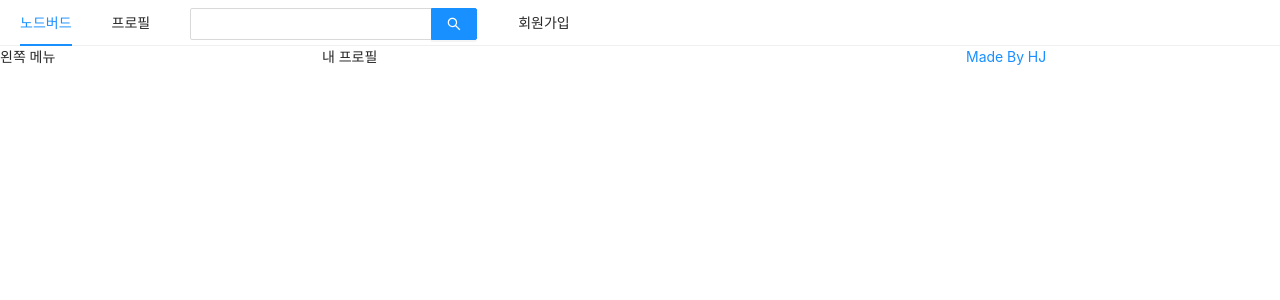
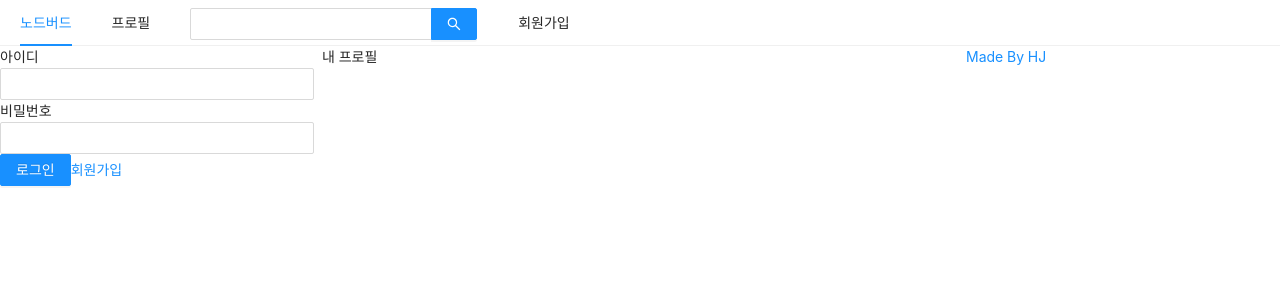
Before and after one commit to Limheonjun/react-nodebird, a Next.js app: page /profile in a window 1280 px wide. Shown: the top 300 px of the page. Built offline with nearby package versions, Linux system fonts and the light colour scheme.

Commit message:
로그인 폼 추가

```diff
--- a/components/AppLayout.tsx
+++ b/components/AppLayout.tsx
@@ -1,9 +1,14 @@
-import React from 'react'
+import React, { useState } from 'react'
 import PropTypes from 'prop-types'
 import Link from 'next/link'
 import { Menu, Input, Row, Col } from 'antd'
 
+import UserProfile from './UserProfile';
+import LoginForm from './LoginForm';
+
 const AppLayout = function ({ children }: Props) {
+  const [isLoggedIn, setIsLoggedInd] = useState<boolean>(false)
+
   return (
     <div>
       <Menu mode="horizontal">
@@ -22,7 +27,7 @@ const AppLayout = function ({ children }: Props) {
       </Menu>
       <Row gutter={8}>
         <Col xs={24} md={6}>
-          왼쪽 메뉴
+          {isLoggedIn ? <UserProfile /> : <LoginForm/>}
         </Col>
         <Col xs={24} md={12}>
           {children}
--- /dev/null
+++ b/components/LoginForm.tsx
@@ -0,0 +1,38 @@
+import React, { useCallback, useState } from 'react';
+import { Form, Input, Button } from 'antd'
+import Link from 'next/link'
+
+const LoginForm = function () {
+  const [id, setId] = useState<string>('')
+  const [password, setPassword] = useState<string>('')
+  const [passwordCheck, setPasswordCheck] = useState<string>('')
+
+  const onChangeId = useCallback((e: React.ChangeEvent<HTMLInputElement>) => {
+    setId(e.target.value)
+  }, [])
+
+  const onChangePassword = useCallback((e: React.ChangeEvent<HTMLInputElement>) => {
+    setPassword(e.target.value)
+  }, [])
+
+  return (
+    <Form>
+      <div>
+        <label htmlFor="user-id">아이디</label>
+        <br />
+        <Input name="user-id" value={id} onChange={onChangeId} required/>
+      </div>
+      <div>
+        <label htmlFor="user-password">비밀번호</label>
+        <br />
+        <Input name="user-password" value={password} onChange={onChangePassword} required/>
+      </div>
+      <div>
+        <Button type="primary" htmlType="submit" loading={false}>로그인</Button>
+        <Link href="/signup"><a>회원가입</a></Link>
+      </div>
+    </Form>
+  )
+}
+
+export default LoginForm
```
